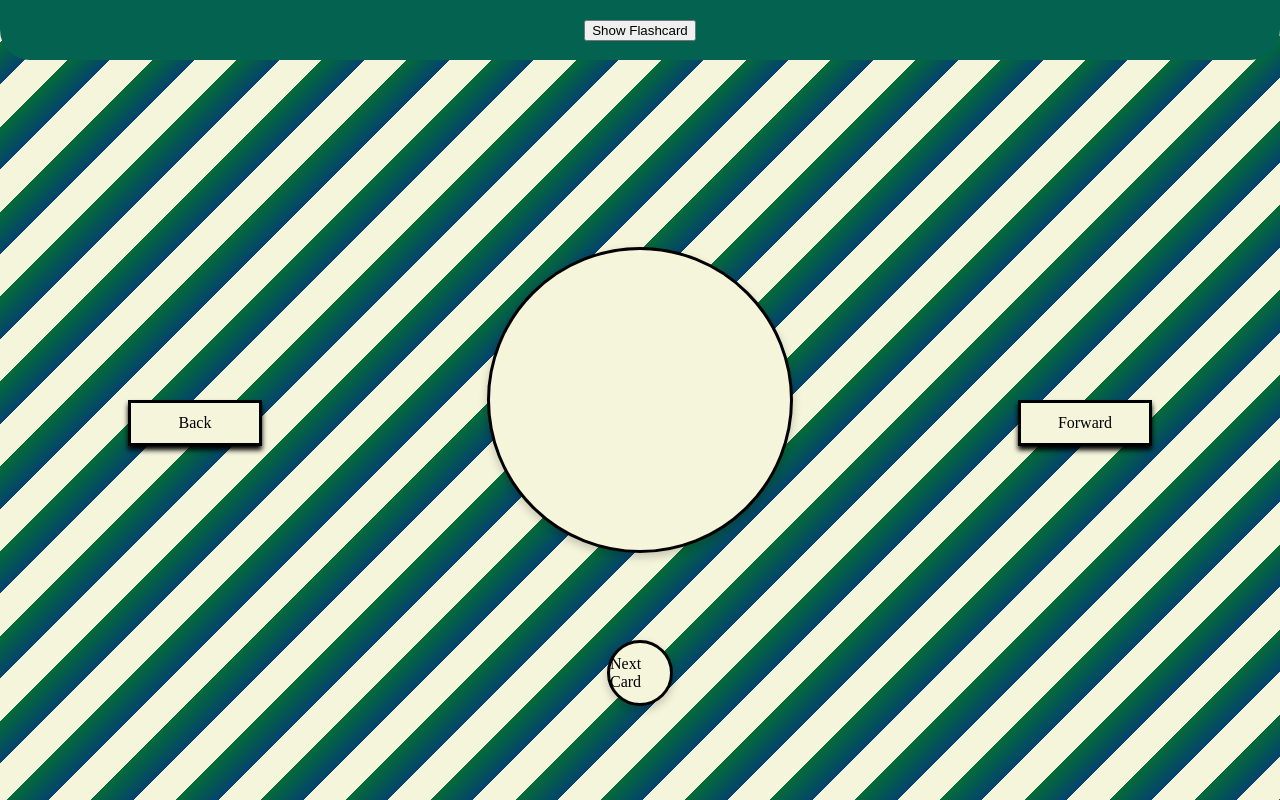
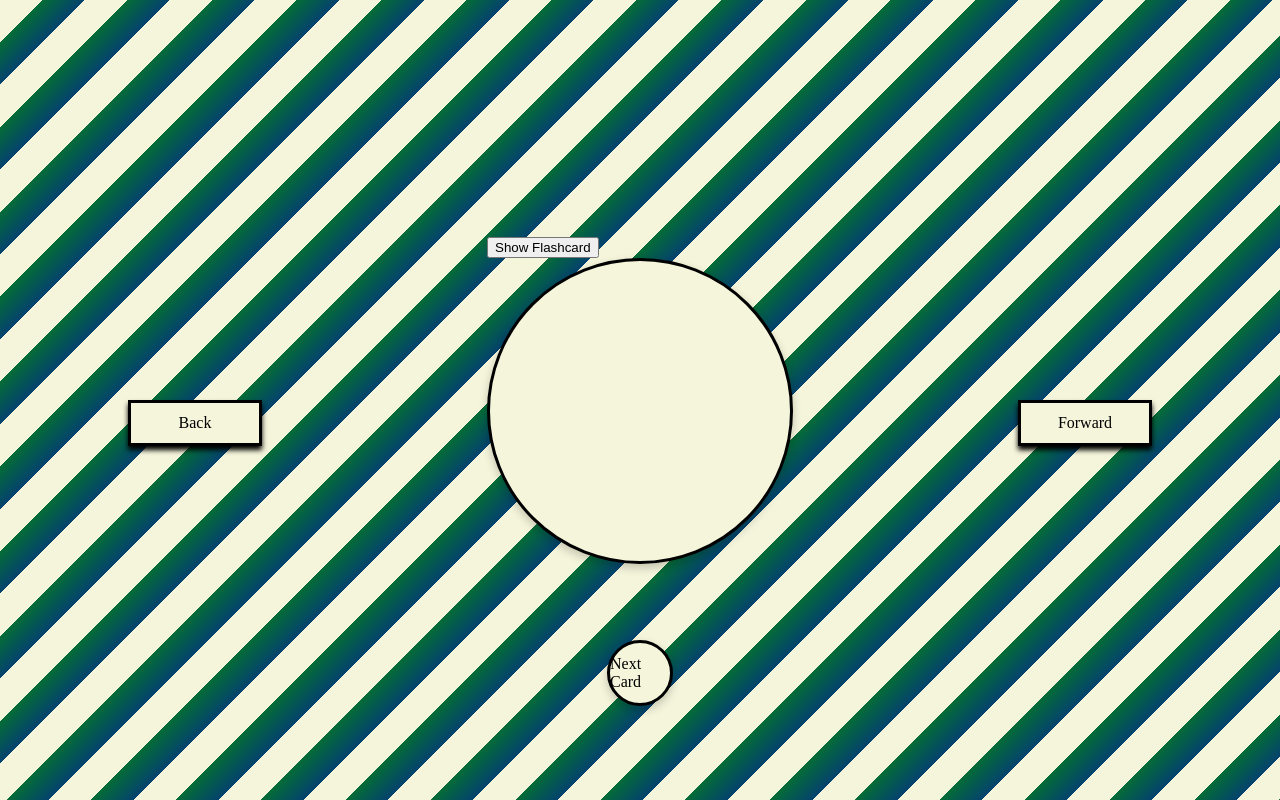
Before and after one commit to AbeyLabey/Electronics, a plain HTML site: page index.html in a window 1280 px wide. Drawn offline with Linux system fonts and the light colour scheme.

Commit message:
still changing button

```diff
--- a/index.html
+++ b/index.html
@@ -8,7 +8,7 @@
 </head>
 <body>
     <div class="Entire">
-        <div class="header">
+        <div>
             <button id="showFlashcardButton" type="button">Show Flashcard</button> <!-- Added an ID for JS reference -->
         </div>
 
```
